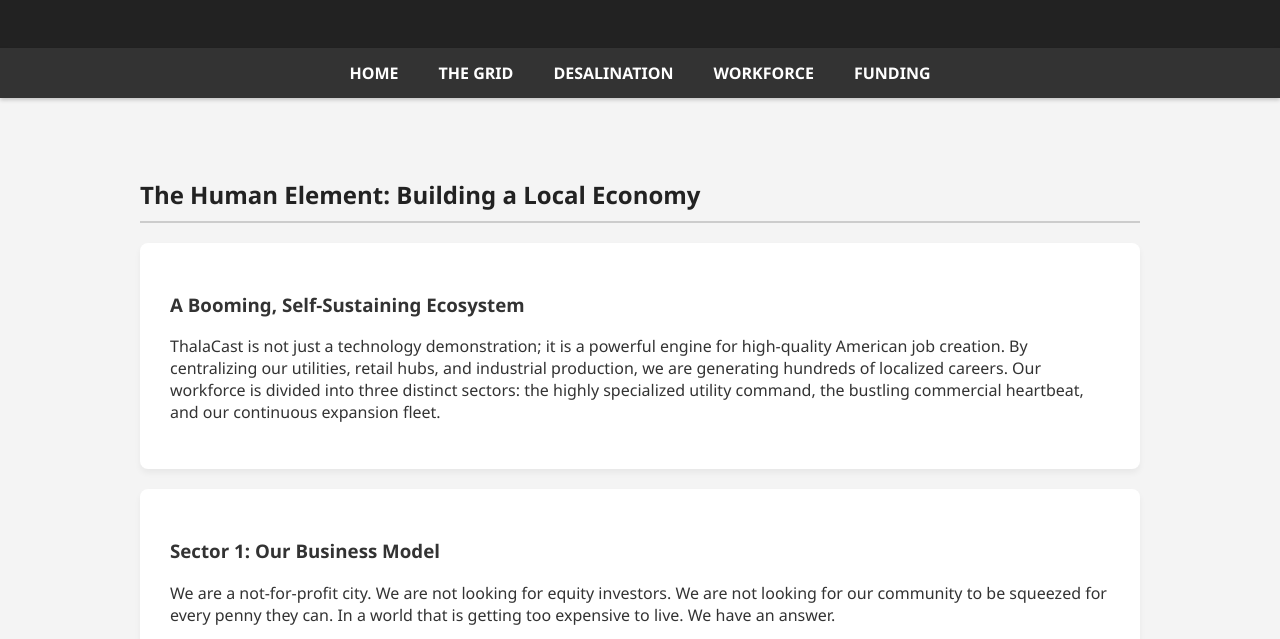
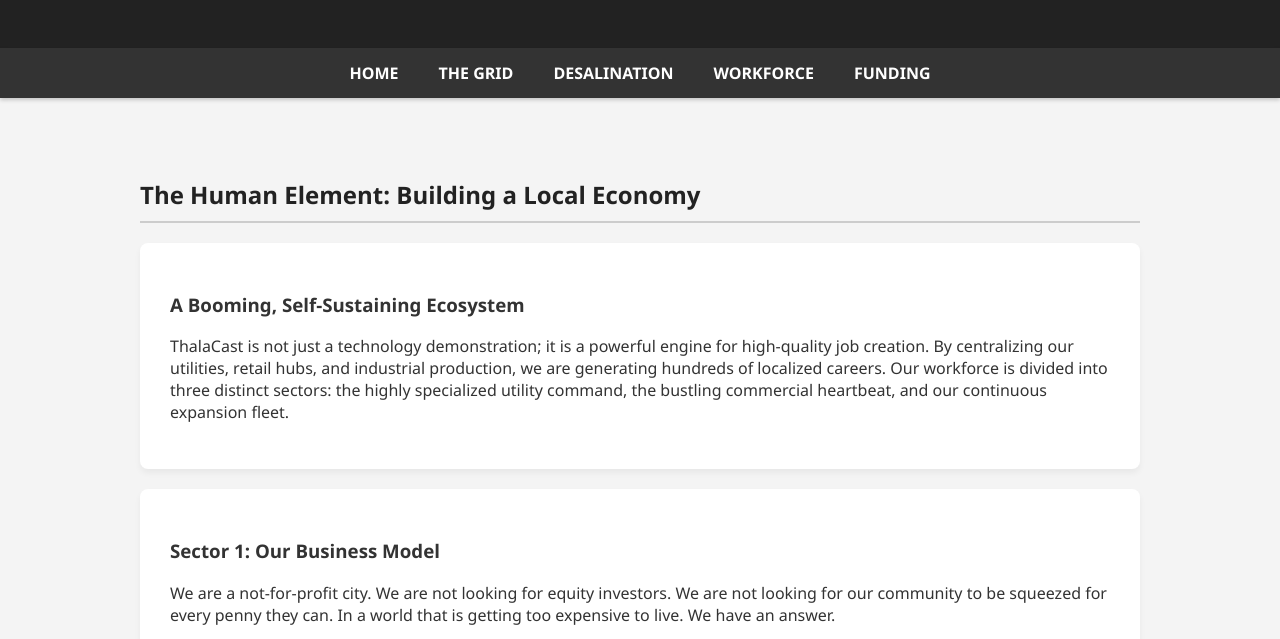
Before and after one commit to kuhns926/thalacast.website, a plain HTML site: page workforce.html in a window 1280 px wide. Shown: the part 149-788 px from the top of the page. Drawn offline with Linux system fonts and the light colour scheme.

Commit message:
Remove 'American' from job creation description

```diff
--- a/workforce.html
+++ b/workforce.html
@@ -51,7 +51,7 @@
 
         <div class="content-block">
             <h3>A Booming, Self-Sustaining Ecosystem</h3>
-            <p>ThalaCast is not just a technology demonstration; it is a powerful engine for high-quality American job creation. By centralizing our utilities, retail hubs, and industrial production, we are generating hundreds of localized careers. Our workforce is divided into three distinct sectors: the highly specialized utility command, the bustling commercial heartbeat, and our continuous expansion fleet.</p>
+            <p>ThalaCast is not just a technology demonstration; it is a powerful engine for high-quality job creation. By centralizing our utilities, retail hubs, and industrial production, we are generating hundreds of localized careers. Our workforce is divided into three distinct sectors: the highly specialized utility command, the bustling commercial heartbeat, and our continuous expansion fleet.</p>
         </div>
 
         <div class="content-block">
```
